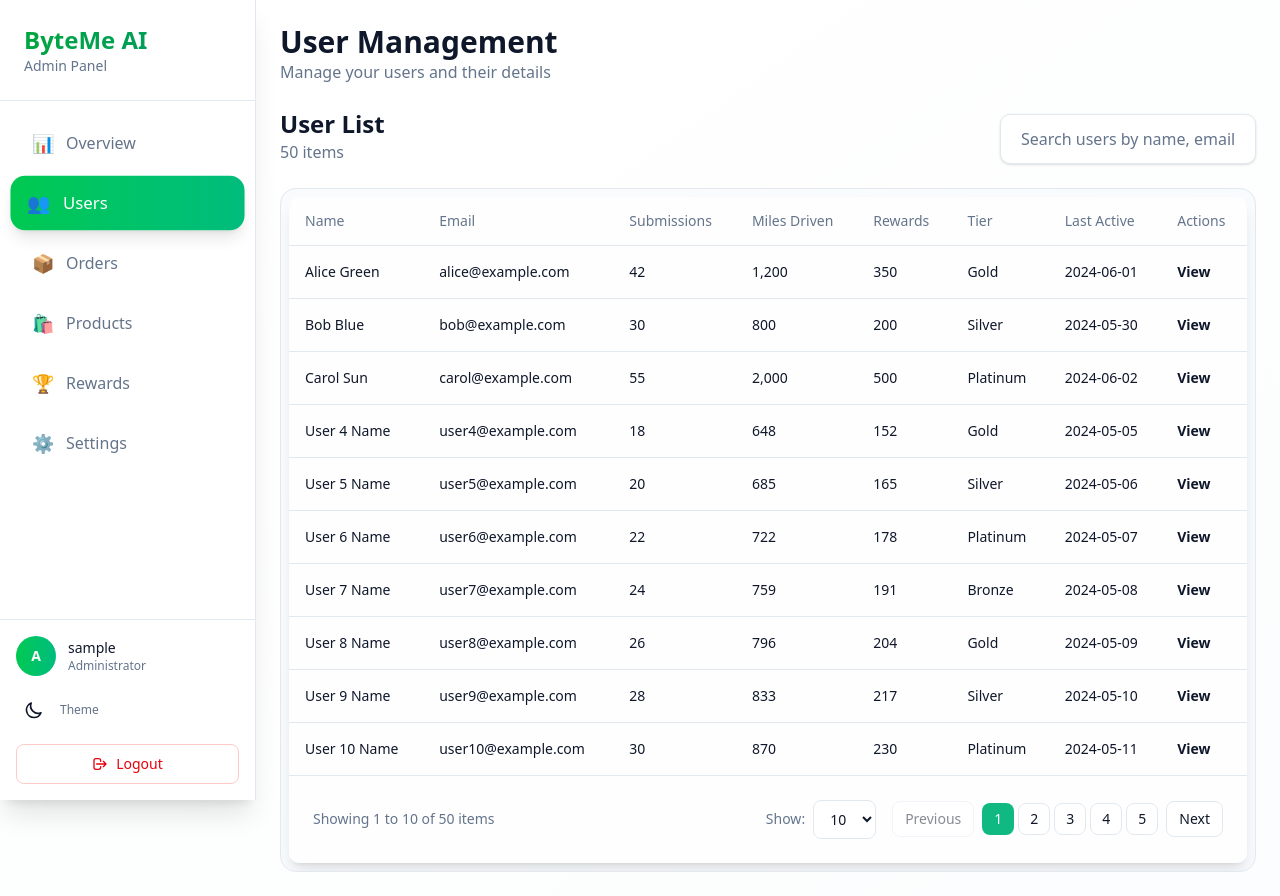
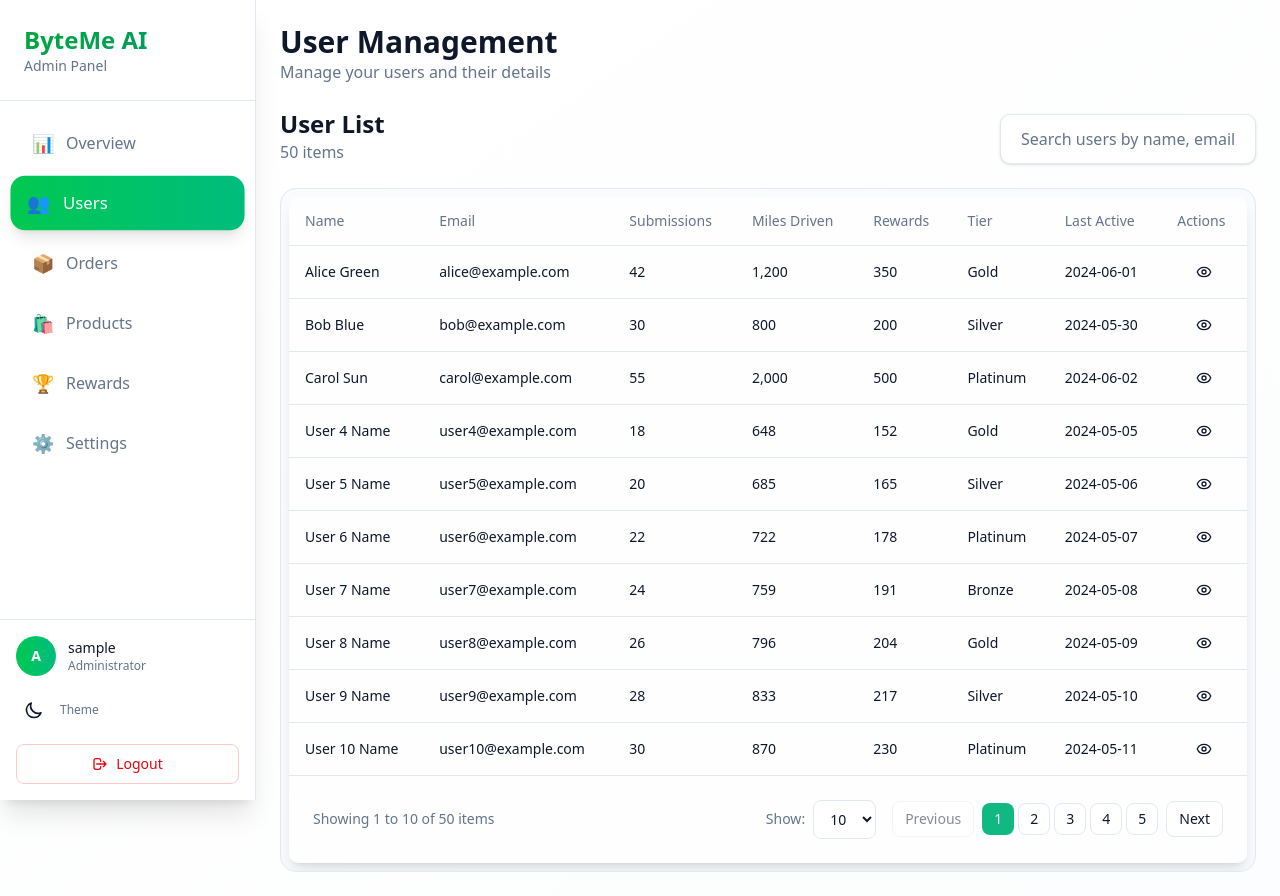
Before and after one commit to DattatrayPatil-Alchemytech/byteme-ai-frontend, a Next.js app: page /admin/users in a window 1280 px wide. Built offline with nearby package versions, Linux system fonts and the light colour scheme; sample sign-in values are in the browser's storage.

Commit message:
feat: BA-50 Icon changes.

```diff
--- a/app/admin/users/page.tsx
+++ b/app/admin/users/page.tsx
@@ -3,6 +3,7 @@ import { useState, useMemo } from 'react';
 import { DataTable, Column } from '@/components/ui/DataTable';
 import { mockUsers } from './mockUsers';
 import Link from 'next/link';
+import { Eye } from 'lucide-react';
 import { Select } from '@/components/ui/DropdownMenu';
 
 const columns: Column[] = [
@@ -40,8 +41,10 @@ const columns: Column[] = [
     render: (value, row) => {
       const user = row as { id: string };
       return (
-        <div className="flex gap-2 items-center">
-          <Link href={`/admin/users/${user.id}`} className="font-semibold text-foreground hover:underline cursor-pointer">View</Link>
+        <div className="flex gap-2 items-center justify-center">
+          <Link href={`/admin/users/${user.id}`} className="flex items-center gap-1 font-semibold text-foreground hover:underline cursor-pointer">
+            <Eye className="w-4 h-4" />
+          </Link>
         </div>
       );
     },
```
